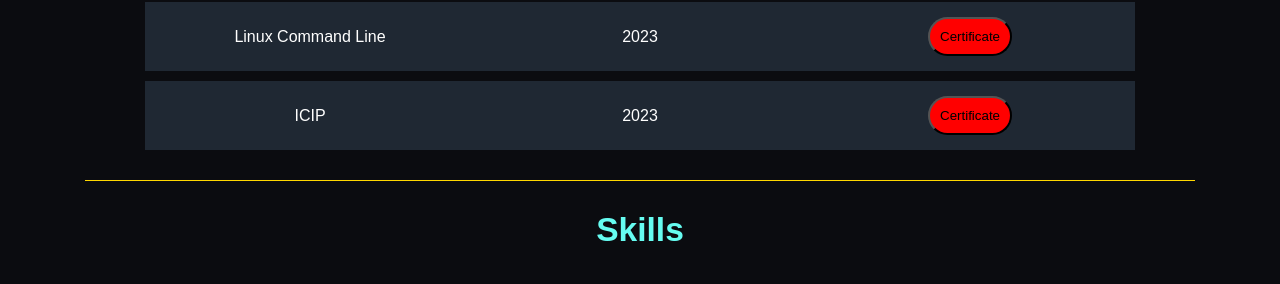
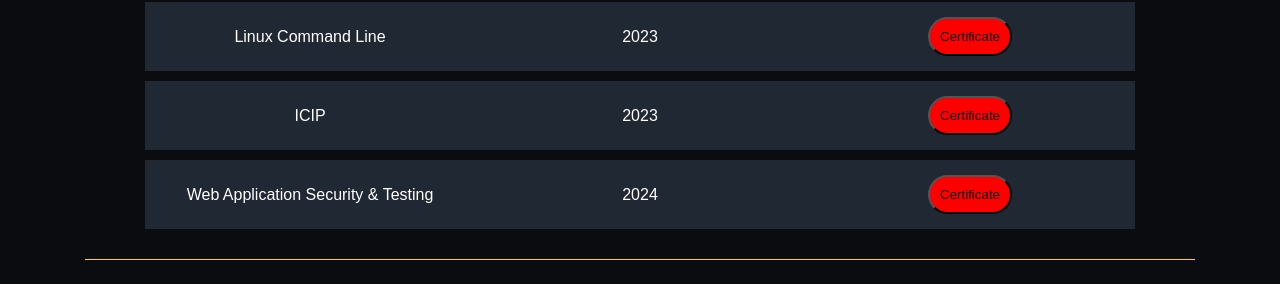
Before and after one commit to sunain007/finalportfolio.github.io, a plain HTML site: page index.html in a window 1280 px wide. Shown: the part 1366-1650 px from the top of the page. Drawn offline with Linux system fonts and the light colour scheme.

Commit message:
Update index.html

```diff
--- a/index.html
+++ b/index.html
@@ -83,6 +83,9 @@
                     </tr>
                     <tr>
                         <td>ICIP</td><td>2023</td><td><a href="https://learn.opswatacademy.com/certificate/oX5z_1BqOg" target="_blank"><button>Certificate</button></a></td>
+                    </tr>
+                    <tr>
+                        <td>Web Application Security & Testing</td><td>2024</td><td><a href="https://academy.tcm-sec.com/courses/1792341/certificate?certificate_first_issued=true" target="_blank"><button>Certificate</button></a></td>
                     </tr>
                 </table>
             </section>
```
